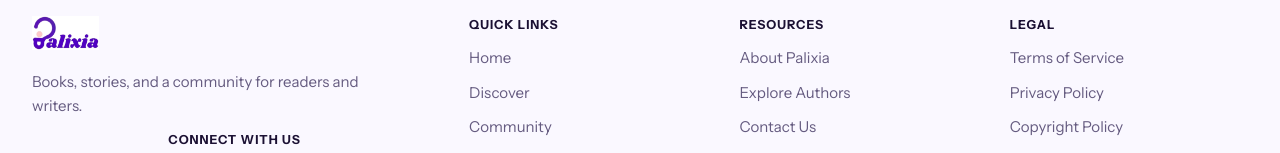
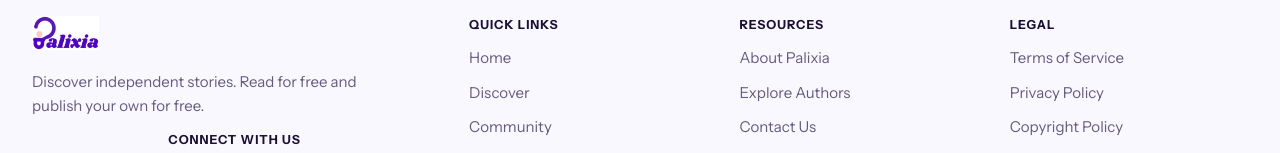
Before and after one commit to palixaentertainment-sketch/palixa-site, a Next.js app: page / in a window 1280 px wide. Shown: the part 1927-2080 px from the top of the page. Built offline with nearby package versions, Linux system fonts and the light colour scheme; no server answers; the database is empty.

Commit message:
Update Palixia public information and policies

```diff
--- a/components/Providers.js
+++ b/components/Providers.js
@@ -27,7 +27,7 @@ export default function Providers({ children }) {
             <div className="foot-inner">
               <div className="foot-brand">
                 <Logo size="footer" />
-                <p>Books, stories, and a community for readers and writers.</p>
+                <p>Discover independent stories. Read for free and publish your own for free.</p>
                 <div className="foot-social">
                   <span className="foot-heading">Connect with us</span>
                   <SocialLinks compact />
```
